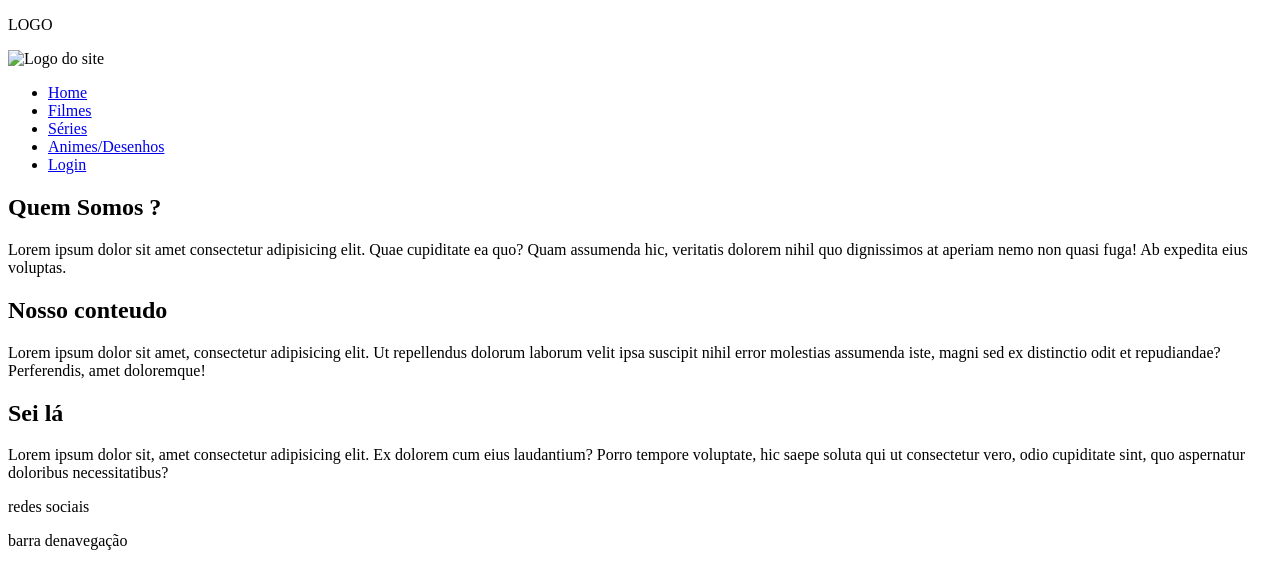
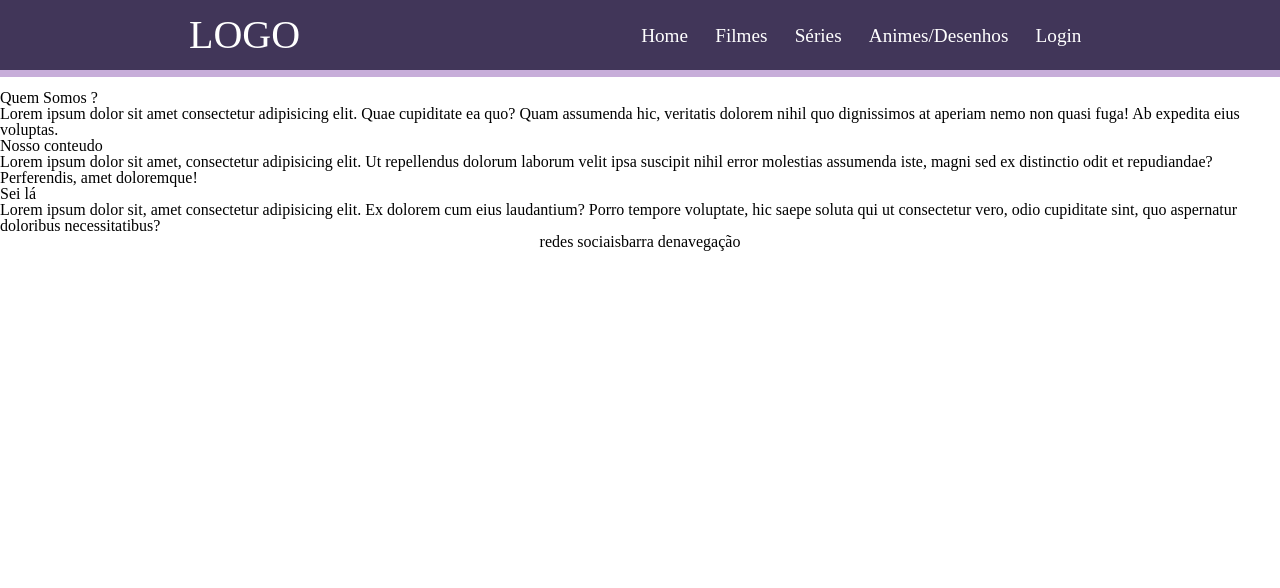
Before and after one commit to ThomasAnderson87/Carpio, a plain HTML site: page index.html in a window 1280 px wide. Drawn offline with Linux system fonts and the light colour scheme.

Commit message:
Criando barra de navegação

```diff
--- /dev/null
+++ b/css/base.css
@@ -0,0 +1,17 @@
+*{
+   margin: 0;
+   padding: 0;
+}
+
+.container{
+   display: flex;
+}
+
+body{
+   flex-direction: column;
+   align-items: center;
+}
+
+main{
+   background-color: #ffffff;
+}
--- /dev/null
+++ b/css/main-page.css
@@ -0,0 +1,3 @@
+.main-page{
+   margin-top: 90px;
+}
--- /dev/null
+++ b/css/navBar.css
@@ -0,0 +1,33 @@
+header{
+   width: 100%;
+   position: fixed;
+   max-height: 77px;
+   box-sizing: border-box;
+   justify-content: space-around;
+   align-items: center;
+   padding: 0.7rem;
+   background-color: #413659;
+   border-bottom: 7px solid #C7ADD9;
+}
+
+#logo{
+   color: #fff;
+   font-size: 2.5rem;
+   padding: 0.5rem 1rem;
+}
+
+.nav-bar > li{
+   padding-right: 1.5rem;
+}
+
+.nav-bar > li > a{
+   color: #fff;
+   padding: 0.1rem ;
+   font-size: 1.2rem;
+   text-decoration: none;
+}
+
+.nav-bar > li > a:hover{
+   color: #C7ADD9;
+   border-bottom: 1px solid #C7ADD9;
+}
--- /dev/null
+++ b/css/reset.css
@@ -0,0 +1,48 @@
+/* http://meyerweb.com/eric/tools/css/reset/
+   v2.0 | 20110126
+   License: none (public domain)
+*/
+
+html, body, div, span, applet, object, iframe,
+h1, h2, h3, h4, h5, h6, p, blockquote, pre,
+a, abbr, acronym, address, big, cite, code,
+del, dfn, em, img, ins, kbd, q, s, samp,
+small, strike, strong, sub, sup, tt, var,
+b, u, i, center,
+dl, dt, dd, ol, ul, li,
+fieldset, form, label, legend,
+table, caption, tbody, tfoot, thead, tr, th, td,
+article, aside, canvas, details, embed,
+figure, figcaption, footer, header, hgroup,
+menu, nav, output, ruby, section, summary,
+time, mark, audio, video {
+	margin: 0;
+	padding: 0;
+	border: 0;
+	font-size: 100%;
+	font: inherit;
+	vertical-align: baseline;
+}
+/* HTML5 display-role reset for older browsers */
+article, aside, details, figcaption, figure,
+footer, header, hgroup, menu, nav, section {
+	display: block;
+}
+body {
+	line-height: 1;
+}
+ol, ul {
+	list-style: none;
+}
+blockquote, q {
+	quotes: none;
+}
+blockquote:before, blockquote:after,
+q:before, q:after {
+	content: '';
+	content: none;
+}
+table {
+	border-collapse: collapse;
+	border-spacing: 0;
+}
--- a/indx.html
+++ b/index.html
@@ -4,13 +4,16 @@
       <meta charset="UTF-8">
       <meta http-equiv="X-UA-Compatible" content="IE=edge">
       <meta name="viewport" content="width=device-width, initial-scale=1.0">
+      <link rel="stylesheet" href="css/reset.css">
+      <link rel="stylesheet" href="css/base.css">
+      <link rel="stylesheet" href="css/navBar.css">
+      <link rel="stylesheet" href="css/main-page.css">
       <title>Titulo</title>
    </head>
-   <body>
+   <body class="container">
       <header class="container">
          <div>
-            <p>LOGO</p>
-            <img src="" alt="Logo do site"> <!--LOGO DO SITE-->
+            <p id="logo">LOGO</p>
          </div>
          <nav>
             <ul class="nav-bar container">
@@ -23,7 +26,7 @@
          </nav>
       </header>
 
-      <main>
+      <main class="main-page">
          <section>
             <h2>Quem Somos ?</h2>
             <p>Lorem ipsum dolor sit amet consectetur adipisicing elit. Quae cupiditate ea quo? Quam assumenda hic, veritatis dolorem nihil quo dignissimos at aperiam nemo non quasi fuga! Ab expedita eius voluptas.</p>
```
